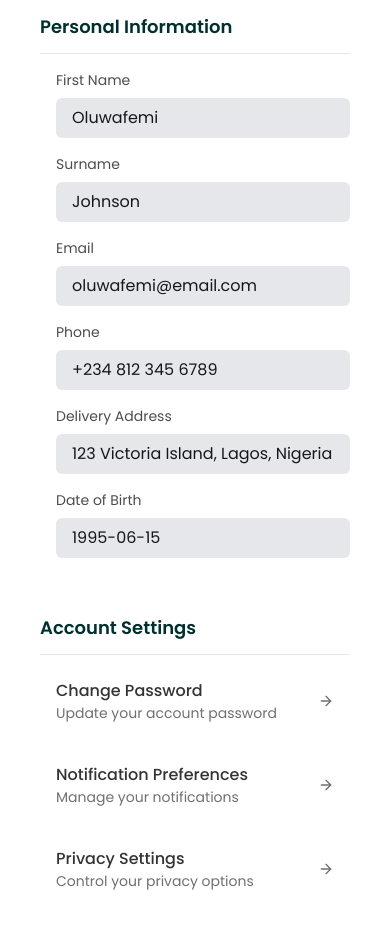
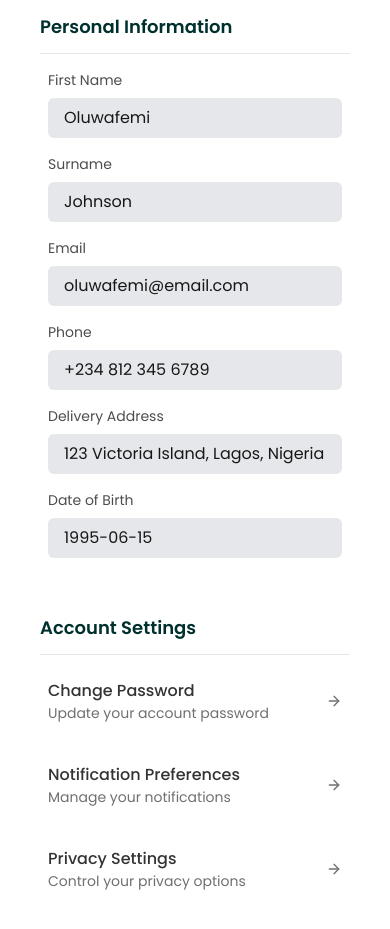
Before and after one commit to Abu-Miracle/food-app, a React (Create React App) app: page /profile in a window 390 px wide. Shown: the part 541-1470 px from the top of the page. Built offline with nearby package versions, Linux system fonts and the light colour scheme.

Commit message:
fix: minor padding fix

```diff
--- a/src/pages/Profile.js
+++ b/src/pages/Profile.js
@@ -120,7 +120,7 @@ export default function Profile() {
           Personal Information
         </h3>
 
-        <div className="space-y-4 pl-4">
+        <div className="space-y-4 px-2 md:px-4">
           <div className="flex flex-col">
             <label htmlFor="fname" className="text-sm text-black/70 mb-2">
               First Name
@@ -270,7 +270,7 @@ export default function Profile() {
         </h3>
 
         <div className="space-y-4">
-          <div className="flex items-center justify-between py-3 px-4 hover:bg-gray-50 rounded-lg cursor-pointer ">
+          <div className="flex items-center justify-between py-3 px-2 md:px-4 hover:bg-gray-50 rounded-lg cursor-pointer ">
             <div>
               <p className="font-medium text-black/80">Change Password</p>
               <p className="text-sm text-[#707070]">
@@ -280,7 +280,7 @@ export default function Profile() {
             <ArrowLeft className="rotate-180 text-[#707070]" size={16} />
           </div>
 
-          <div className="flex items-center justify-between py-3 px-4 hover:bg-gray-50 rounded-lg cursor-pointer ">
+          <div className="flex items-center justify-between py-3 px-2 md:px-4 hover:bg-gray-50 rounded-lg cursor-pointer ">
             <div>
               <p className="font-medium text-black/80">
                 Notification Preferences
@@ -292,7 +292,7 @@ export default function Profile() {
             <ArrowLeft className="rotate-180 text-[#707070]" size={16} />
           </div>
 
-          <div className="flex items-center justify-between py-3 px-4 hover:bg-gray-50 rounded-lg cursor-pointer ">
+          <div className="flex items-center justify-between py-3 px-2 md:px-4 hover:bg-gray-50 rounded-lg cursor-pointer ">
             <div>
               <p className="font-medium text-black/80">Privacy Settings</p>
               <p className="text-sm text-[#707070]">
```
